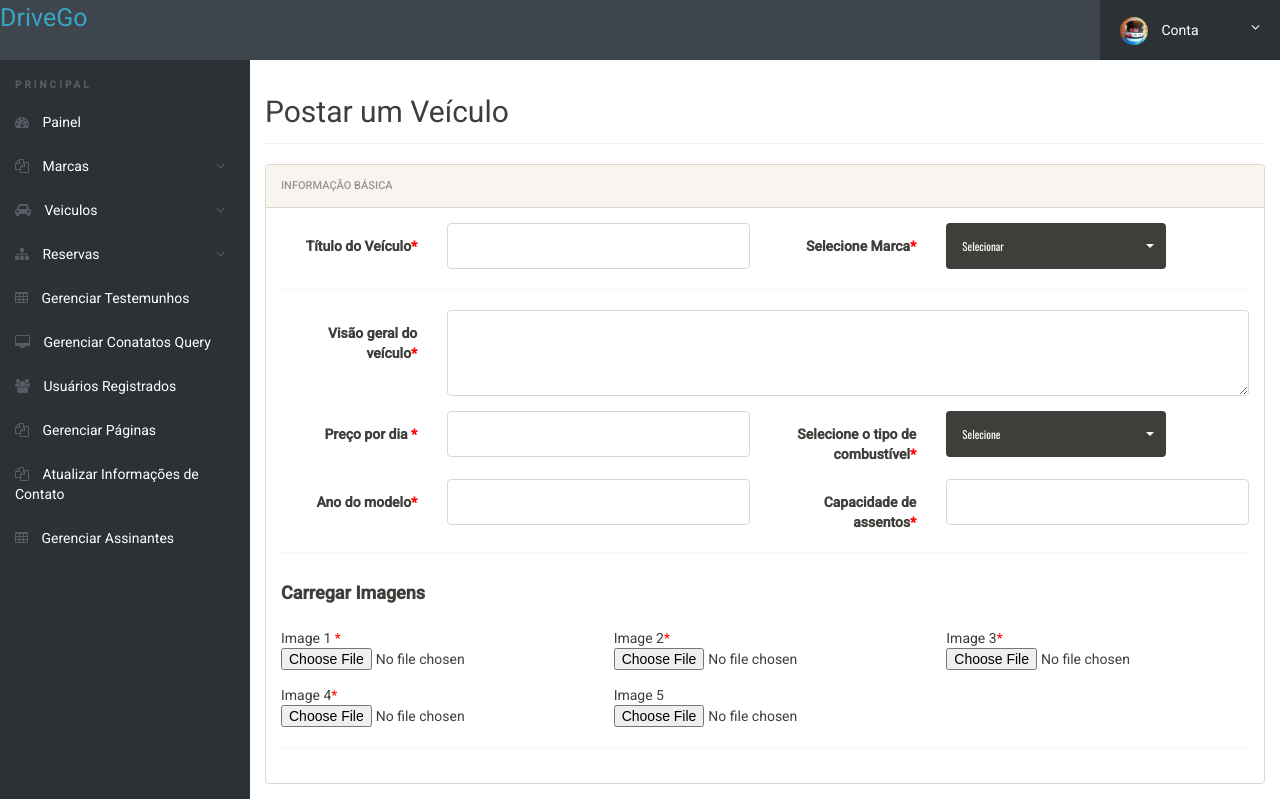
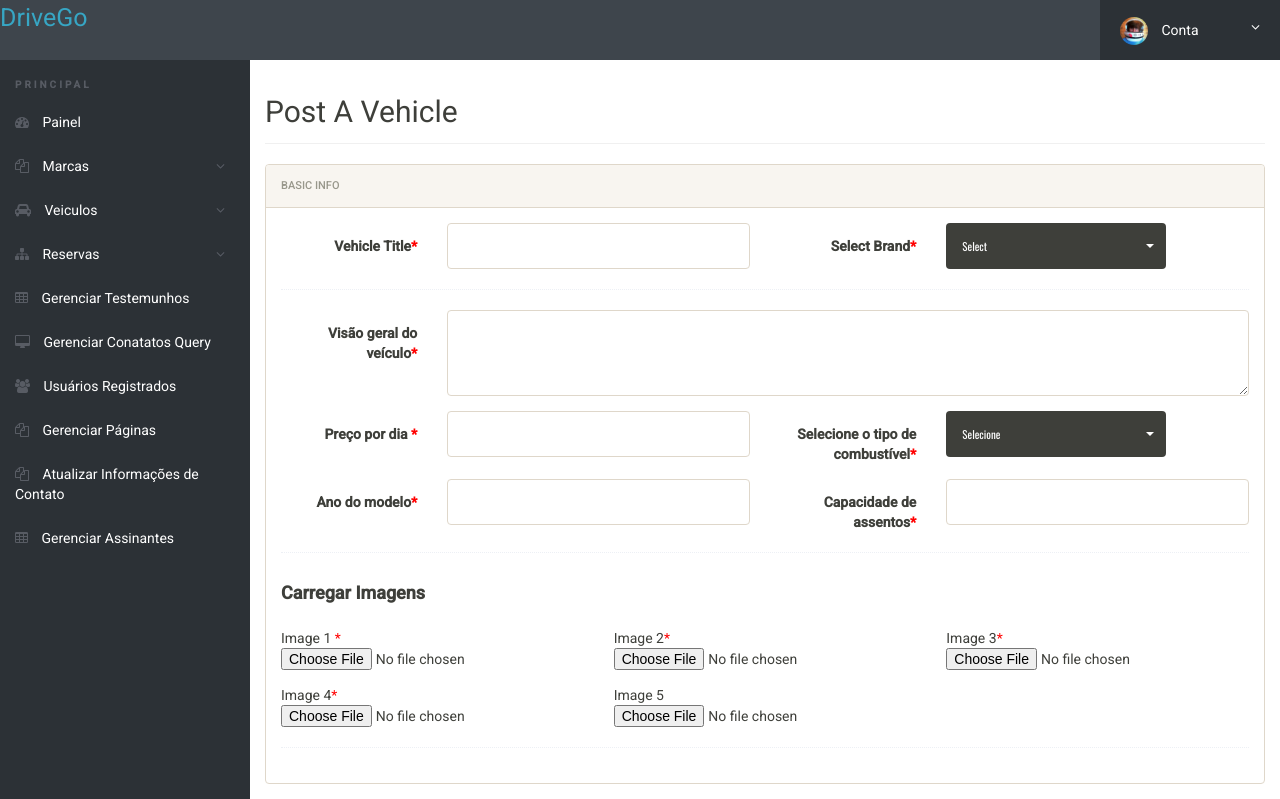
Before and after one commit to kstod97/dw, a PHP site: page /admin/post-avehical.php in a window 1280 px wide. Shown: the top 799 px of the page. Run offline with PHP 8.4, Linux system fonts and the light colour scheme; a user stored in the database is signed in; data comes from the database, SQL or seed files in the repository; data that the repository does not hold is empty.

Commit message:
modified:   admin/post-avehical.php

```diff
--- a/admin/post-avehical.php
+++ b/admin/post-avehical.php
@@ -92,7 +92,7 @@ $error="Something went wrong. Please try again";
 	<meta name="author" content="">
 	<meta name="theme-color" content="#3e454c">
 
-	<title>DriveGo</title>
+	<title>Car Rental Portal | Admin Post Vehicle</title>
 
 	<!-- Font awesome -->
 	<link rel="stylesheet" href="css/font-awesome.min.css">
@@ -141,26 +141,26 @@ $error="Something went wrong. Please try again";
 				<div class="row">
 					<div class="col-md-12">
 
-						<h2 class="page-title">Postar um Veículo</h2>
+						<h2 class="page-title">Post A Vehicle</h2>
 
 						<div class="row">
 							<div class="col-md-12">
 								<div class="panel panel-default">
-									<div class="panel-heading">Informação Básica</div>
-<?php if($error){?><div class="errorWrap"><strong>ERRO</strong>:<?php echo htmlentities($error); ?> </div><?php }
-				else if($msg){?><div class="succWrap"><strong>SUCCESSO</strong>:<?php echo htmlentities($msg); ?> </div><?php }?>
+									<div class="panel-heading">Basic Info</div>
+<?php if($error){?><div class="errorWrap"><strong>ERROR</strong>:<?php echo htmlentities($error); ?> </div><?php }
+				else if($msg){?><div class="succWrap"><strong>SUCCESS</strong>:<?php echo htmlentities($msg); ?> </div><?php }?>
 
 									<div class="panel-body">
 <form method="post" class="form-horizontal" enctype="multipart/form-data">
 <div class="form-group">
-<label class="col-sm-2 control-label">Título do Veículo<span style="color:red">*</span></label>
+<label class="col-sm-2 control-label">Vehicle Title<span style="color:red">*</span></label>
 <div class="col-sm-4">
 <input type="text" name="vehicletitle" class="form-control" required>
 </div>
-<label class="col-sm-2 control-label">Selecione Marca<span style="color:red">*</span></label>
+<label class="col-sm-2 control-label">Select Brand<span style="color:red">*</span></label>
 <div class="col-sm-4">
 <select class="selectpicker" name="brandname" required>
-<option value=""> Selecionar </option>
+<option value=""> Select </option>
 <?php $ret="select id,BrandName from tblbrands";
 $query= $dbh -> prepare($ret);
 //$query->bindParam(':id',$id, PDO::PARAM_STR);
@@ -198,7 +198,7 @@ foreach($results as $result)
 
 <option value="Gasolina">Gasolina</option>
 <option value="Diesel">Diesel</option>
-<option value="Álcool">Álcool</option>
+<option value="Alcool">Álcool</option>
 </select>
 </div>
 </div>
```
